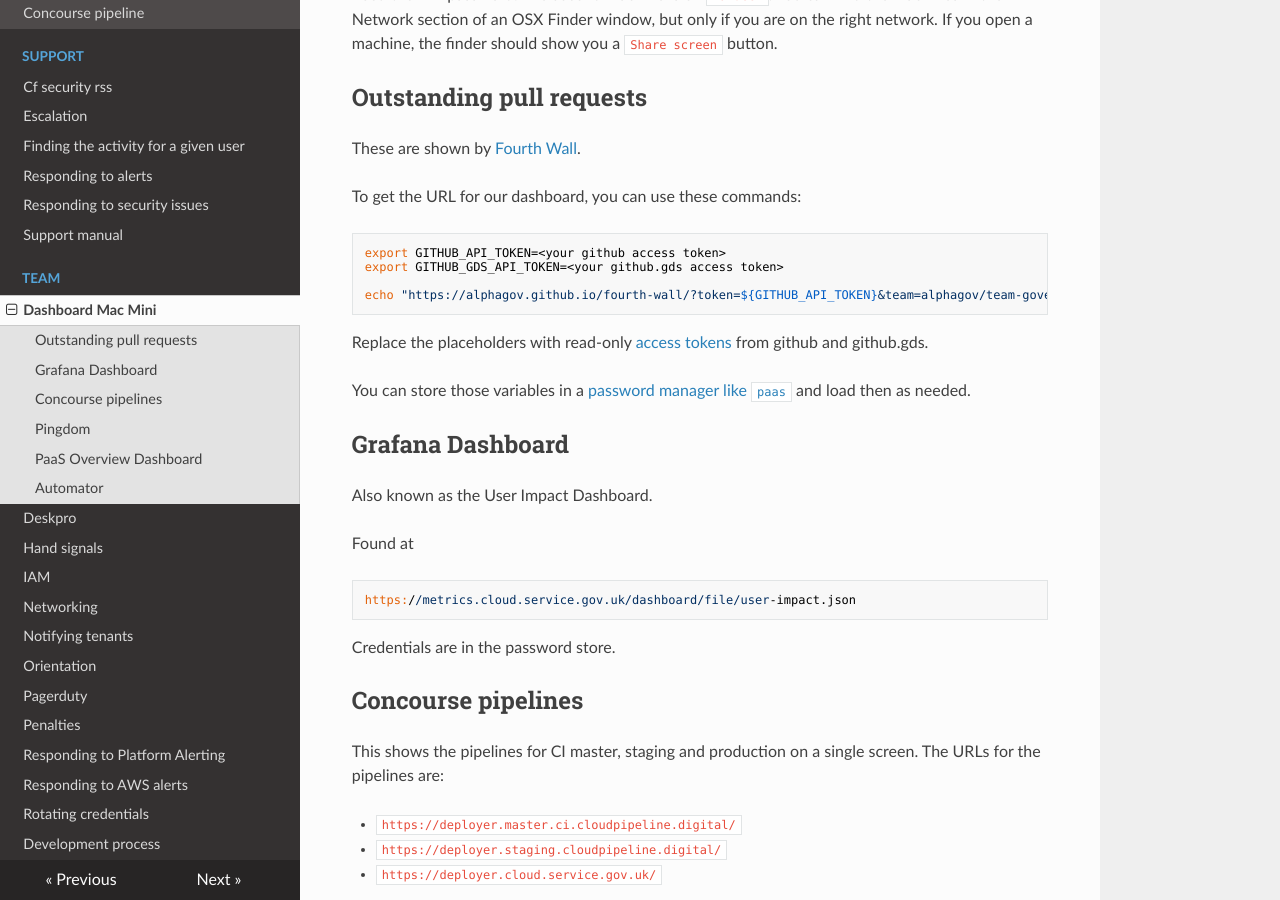
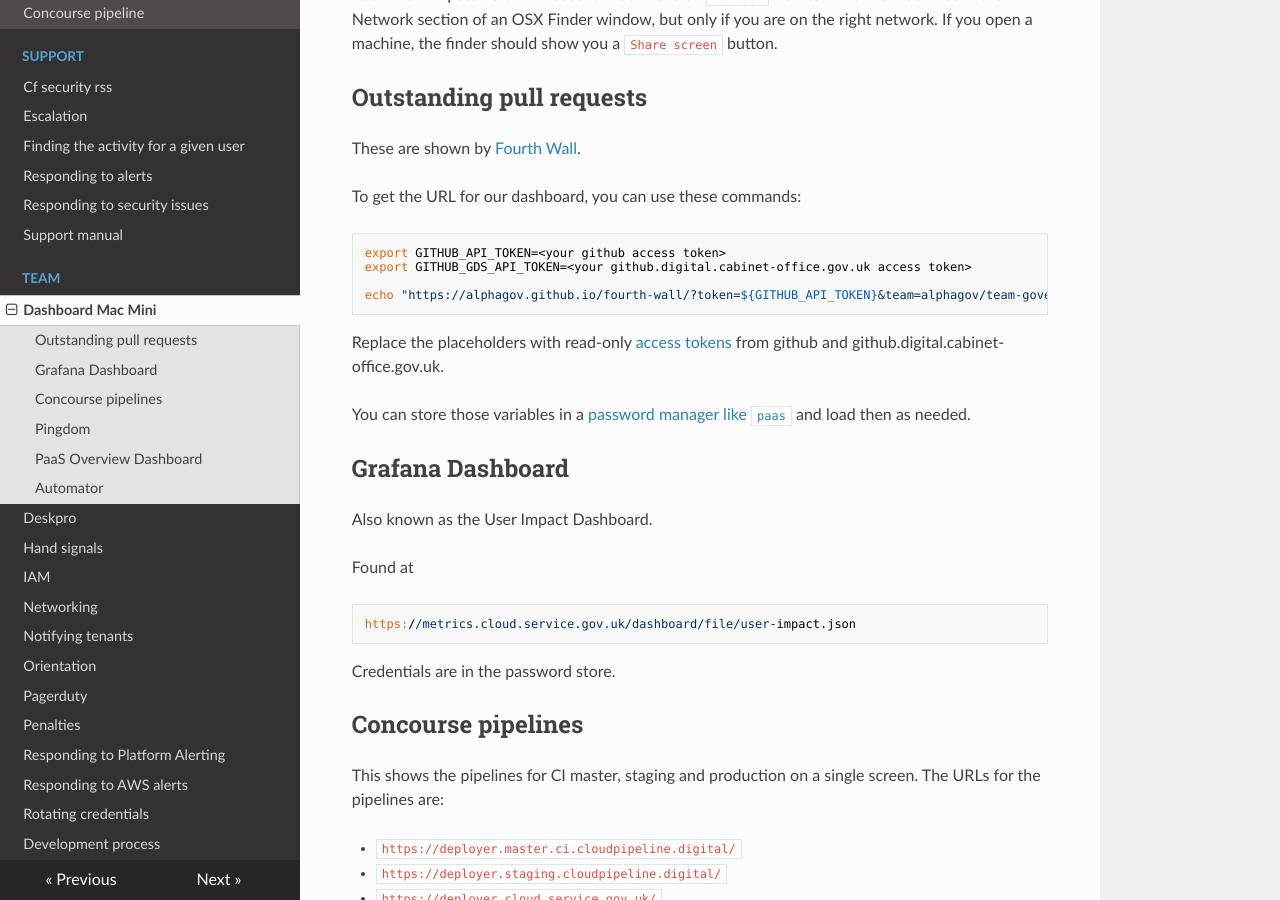
Before and after one commit to alphagov/paas-team-manual, an MkDocs documentation site: the page built from docs/team/dashboard_mac_mini.md, in a window 1280 px wide and 900 px high, scrolled down 611 px. Built offline with MkDocs 1.6.1, drawn with Linux system fonts in a browser that asks for light colours; nearby versions of some CDN libraries.

Commit message:
Update the URL for GitHub Enterprise
It moved to a "real" hostname with a real certificate on the evening of
2017-05-11 as described in this announcement:

- https://sites.google.com/a/digital.cabinet-office.gov.uk/gds-internal-it/github-enterprise-change-5-30pm-6pm-11th-may-2017/githubdigitalcabinet-officegovuk

````diff
--- a/docs/team/dashboard_mac_mini.md
+++ b/docs/team/dashboard_mac_mini.md
@@ -31,12 +31,12 @@ To get the URL for our dashboard, you can use these commands:
 
 ```
 export GITHUB_API_TOKEN=<your github access token>
-export GITHUB_GDS_API_TOKEN=<your github.gds access token>
+export GITHUB_GDS_API_TOKEN=<your github.digital.cabinet-office.gov.uk access token>
 
-echo "https://alphagov.github.io/fourth-wall/?token=${GITHUB_API_TOKEN}&team=alphagov/team-government-paas-readonly&github.gds_token=${GITHUB_GDS_API_TOKEN}&github.gds_team=government-paas/read-only"
+echo "https://alphagov.github.io/fourth-wall/?token=${GITHUB_API_TOKEN}&team=alphagov/team-government-paas-readonly&github.digital.cabinet-office.gov.uk_token=${GITHUB_GDS_API_TOKEN}&github.digital.cabinet-office.gov.uk_team=government-paas/read-only"
 ```
 
-Replace the placeholders with read-only [access tokens](https://github.com/blog/1509-personal-api-tokens) from github and github.gds.
+Replace the placeholders with read-only [access tokens](https://github.com/blog/1509-personal-api-tokens) from github and github.digital.cabinet-office.gov.uk.
 
 You can store those variables in a [password manager like `paas`](https://www.passwordstore.org/) and load then as needed.
 
````
Also changed, not shown: docs/architecture_decision_records/ADR003-AWS-credentials.md (+1 -1 lines), docs/team/orientation.md (+1 -1 lines).
